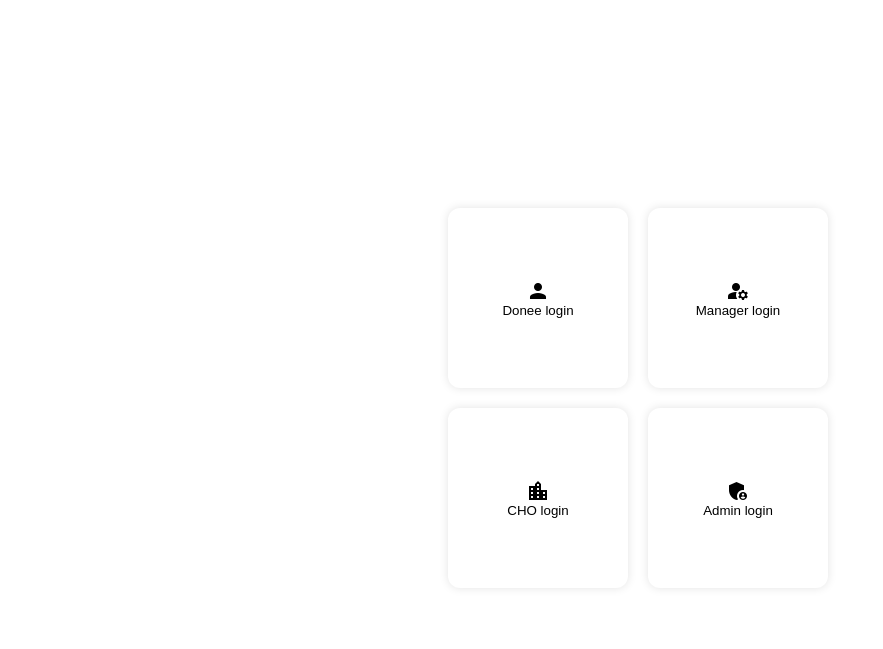
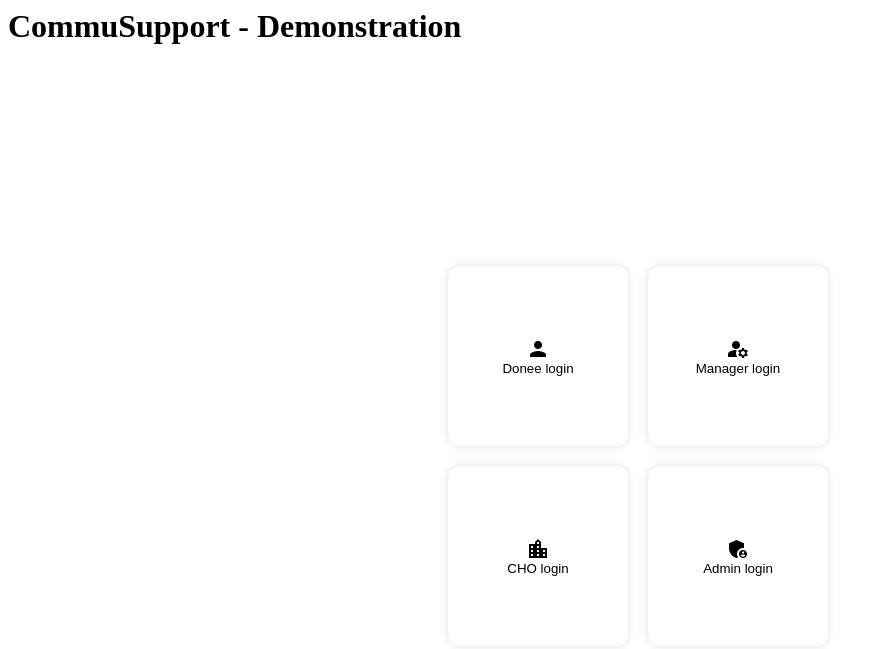
Before and after one commit to Thamuditha00/demonstration, a PHP site: page / in a window 1280 px wide. Shown: the top 649 px of the page, without its empty margins (0-883 px from the left). Before the commit the page ends 589 px from the top, so only its background shows below. Run offline with PHP 8.4, Linux system fonts and the light colour scheme.

Commit message:
Heading added to index page

```diff
--- a/index.php
+++ b/index.php
@@ -8,7 +8,11 @@ $_SESSION['userType'] = 'guest';
 <link href="https://fonts.googleapis.com/icon?family=Material+Icons" rel="stylesheet">
 
 
+<h1>CommuSupport - Demonstration</h1>
 <div class="wrapper">
+
+
+
     <div class="container">
         <form action="./donee/login.php" method="get">
 
```
